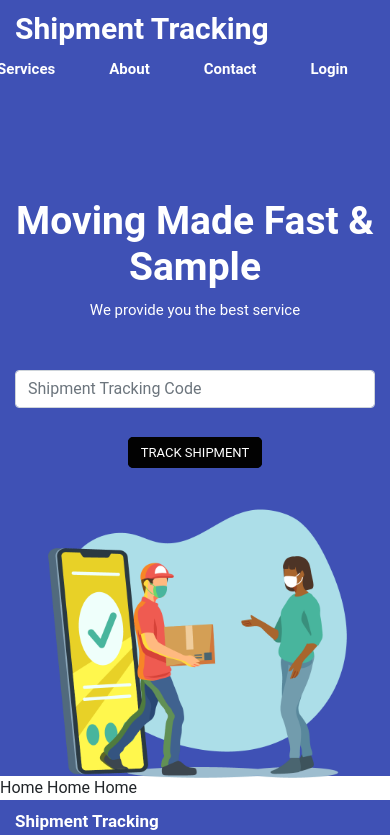
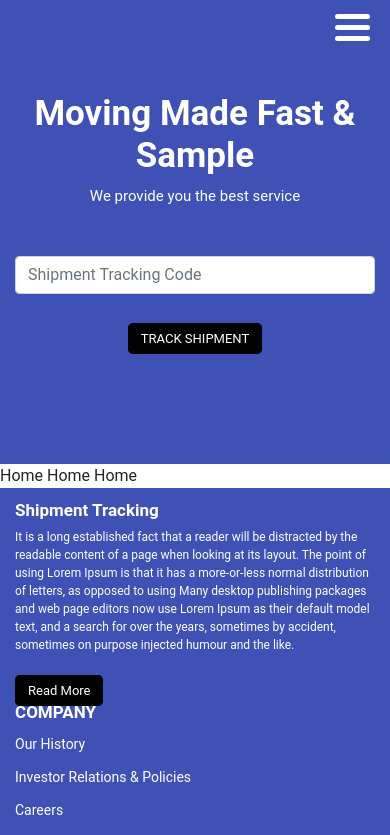
Before and after one commit to muhammadidreesshaikh/shipment-tracking, a React (Create React App) app: page / in a window 390 px wide. Shown: the top 835 px of the page. Built offline with nearby package versions, Linux system fonts and the light colour scheme.

Commit message:
header and slider done with responsive

```diff
--- a/src/assets/css/header.css
+++ b/src/assets/css/header.css
@@ -55,3 +55,122 @@
     opacity: 0.5s;
     transition: 0.5s;
 }
+
+
+.mobile-menu-toggle {
+    display: inline-block;
+    display: none;
+    cursor: pointer;
+    color: var(--color-black);
+    position: absolute;
+    top: 8px;
+    right: 20px;
+    z-index: 2;
+}
+
+.mobile-menu-toggle:hover { color: var(--color-black); }
+
+.bar1, .bar2, .bar3 {
+    width: 35px;
+    height: 5px;
+    border-radius: 5px;
+    background-color: var(--color-white);
+    margin: 6px 0;
+    transition: 0.4s;
+}
+
+.change .bar1 {
+    -webkit-transform: rotate(-45deg) translate(-9px, 6px);
+    transform: rotate(-45deg) translate(-9px, 6px);
+    background-color: var(--color-white);
+}
+
+.change .bar2 {opacity: 0;}
+
+.change .bar3 {
+    -webkit-transform: rotate(45deg) translate(-8px, -8px);
+    transform: rotate(45deg) translate(-8px, -8px);
+    background-color: var(--color-white);
+}
+
+/* menu desktop and mobile switching on responsive  */
+
+.desktop-menu {
+    display: block;
+}
+
+/* sidemenu */
+
+.sidenav
+{
+    height: 100%;
+    width: 100%;
+    position: fixed;
+    z-index: 1;
+    top: 0;
+    left: -100%;
+    background-color: var(--color-blue);
+    overflow-x: hidden;
+    transition: 0.5s;
+    padding-top: 60px;
+}
+
+.sidenav.open {
+    left: 0;
+}
+
+.sidenav.close {
+    left: -100%;
+}
+
+.sidenav a
+{
+    padding: 10px;
+    text-decoration: none;
+    font-size: 25px;
+    color: var(--color-white);
+    display: block;
+    text-align: center;
+}
+
+.sidenav a:hover {
+    color: var(--color-white);
+
+}
+
+/* menu desktop and mobile switching on responsive  */
+
+@media only screen and (max-width: 768px) {
+    .mobile-menu-toggle {
+        display: block;
+    }
+
+    .desktop-menu {
+        display: none;
+    }
+
+    .header{
+       padding: 0;
+    }
+
+    .slider{
+        height: 55vh;
+        padding-top: 10%;
+    }
+
+    .slider .left{
+        padding-top: 15%;
+    }
+
+    .slider .left h1{
+        font-size: 35px;
+    }
+
+
+}
+
+@media only screen and (max-width: 600px) {
+    .slider .right img{
+        display: none;
+    }
+}
--- a/src/assets/css/slider.css
+++ b/src/assets/css/slider.css
@@ -21,15 +21,35 @@
     font-size: 15px;
 }
 
-.slider .left input{
-
-}
-
-.slider .right{
-
-}
-
 .slider .right img{
     width: 100%;
     height: auto;
 }
+
+
+
+/* menu desktop and mobile switching on responsive  */
+
+@media only screen and (max-width: 768px) {
+
+    .slider{
+        height: 55vh;
+        padding-top: 10%;
+    }
+
+    .slider .left{
+        padding-top: 15%;
+    }
+
+    .slider .left h1{
+        font-size: 35px;
+    }
+
+}
+
+@media only screen and (max-width: 600px) {
+
+    .slider .right img{
+        display: none;
+    }
+}
--- a/src/layout/Header.js
+++ b/src/layout/Header.js
@@ -1,13 +1,28 @@
-import React from 'react'
+import React, {useState} from 'react'
 import { Link } from 'react-router-dom';
 import '../assets/css/header.css'
 // import logo from '../assets/img/logo_465x320.png'
 
 function Header() {
+
+    const [menuToggle, setMenuToggle] = useState(false);
+
+    console.log(menuToggle);
+
     return(
         <div>
+
+
+
             <div className="header">
-                <div className="container">
+
+                <div className={"mobile-menu-toggle " + (menuToggle ? 'change' : '')} onClick={() => setMenuToggle(!menuToggle)}>
+                    <div className="bar1"></div>
+                    <div className="bar2"></div>
+                    <div className="bar3"></div>
+                </div>
+
+                <div className="desktop-menu container">
                     <div className="row">
 
                         <div className="col-sm-4 col-md-4 col-lg-4">
@@ -31,6 +46,15 @@ function Header() {
 
                     </div>
                 </div>
+
+                <div className={"mobile-menu sidenav " + (menuToggle ? 'open' : 'close')}>
+                    <Link to="/home" onClick={() => setMenuToggle(!menuToggle)}>Home</Link>
+                    <Link to="/services" onClick={() => setMenuToggle(!menuToggle)}>Services</Link>
+                    <Link to="/about" onClick={() => setMenuToggle(!menuToggle)}>About</Link>
+                    <Link to="/contact" onClick={() => setMenuToggle(!menuToggle)}>Contact</Link>
+                    <Link to="/order" onClick={() => setMenuToggle(!menuToggle)}>Order</Link>
+                </div>
+
             </div>
         </div>
     );
```
